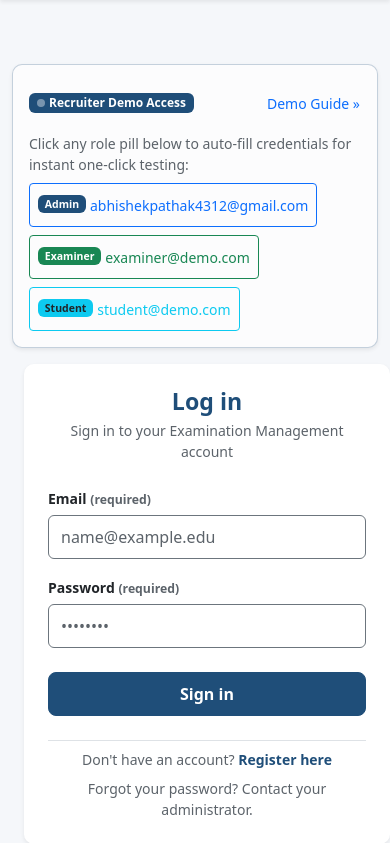
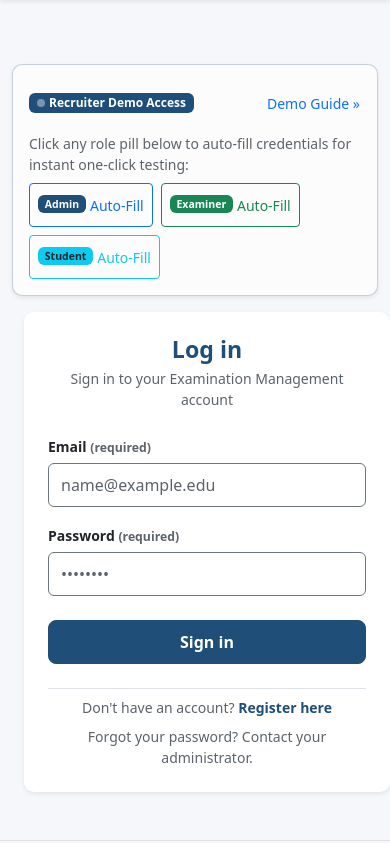
Before and after one commit to 24f2001885/lms, a Flask app: page /login in a window 390 px wide. Shown: the part 60-903 px from the top of the page. Run offline with Flask 3, Linux system fonts and the light colour scheme; some libraries are stand-ins or nearby versions.

Commit message:
fix(ui): use concise auto-fill pill labels on login to prevent mobile horizontal overflow

```diff
--- a/app/templates/auth/login.html
+++ b/app/templates/auth/login.html
@@ -34,15 +34,15 @@ OFFLINE DOCKER TEST CASES:
         <div class="d-flex flex-wrap gap-2" role="group" aria-label="Demo role quick-fill options">
           <button type="button" class="btn btn-sm btn-outline-primary demo-fill-btn d-flex align-items-center gap-1" data-email="abhishekpathak4312@gmail.com" data-password="Demo@123" title="Click to fill Administrator credentials">
             <span class="badge text-bg-primary">Admin</span>
-            <span>abhishekpathak4312@gmail.com</span>
+            <span>Auto-Fill</span>
           </button>
           <button type="button" class="btn btn-sm btn-outline-success demo-fill-btn d-flex align-items-center gap-1" data-email="examiner@demo.com" data-password="Demo@123" title="Click to fill Examiner credentials">
             <span class="badge text-bg-success">Examiner</span>
-            <span>examiner@demo.com</span>
+            <span>Auto-Fill</span>
           </button>
           <button type="button" class="btn btn-sm btn-outline-info demo-fill-btn d-flex align-items-center gap-1" data-email="student@demo.com" data-password="Demo@123" title="Click to fill Student credentials">
             <span class="badge text-bg-info text-dark">Student</span>
-            <span>student@demo.com</span>
+            <span>Auto-Fill</span>
           </button>
         </div>
       </div>
```
